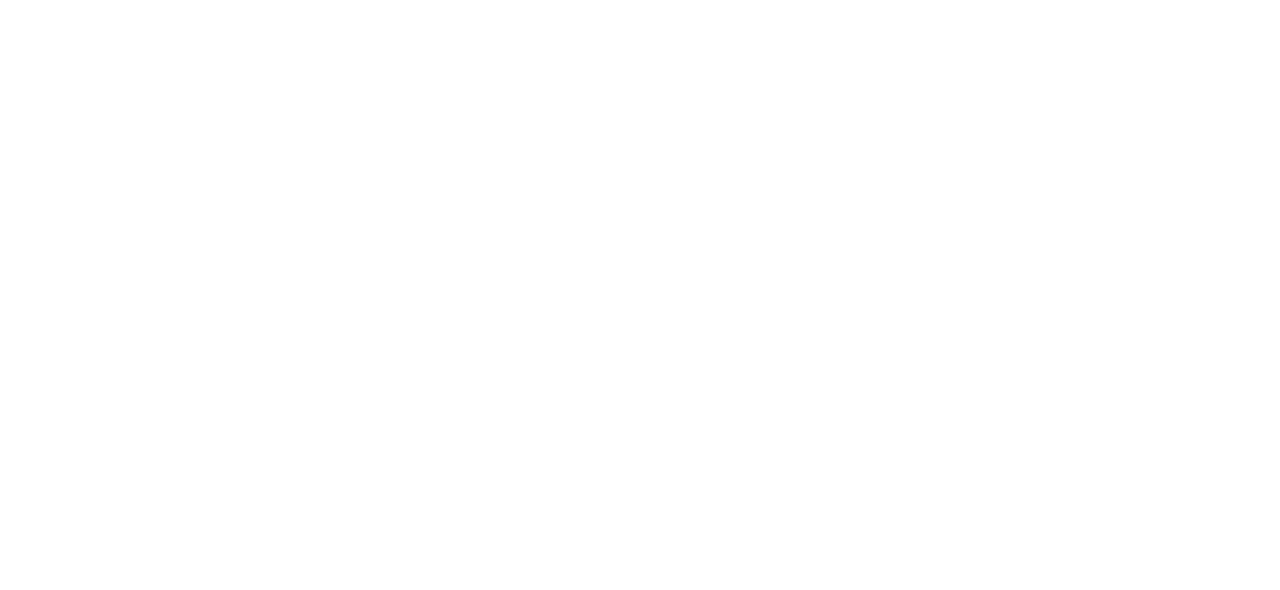
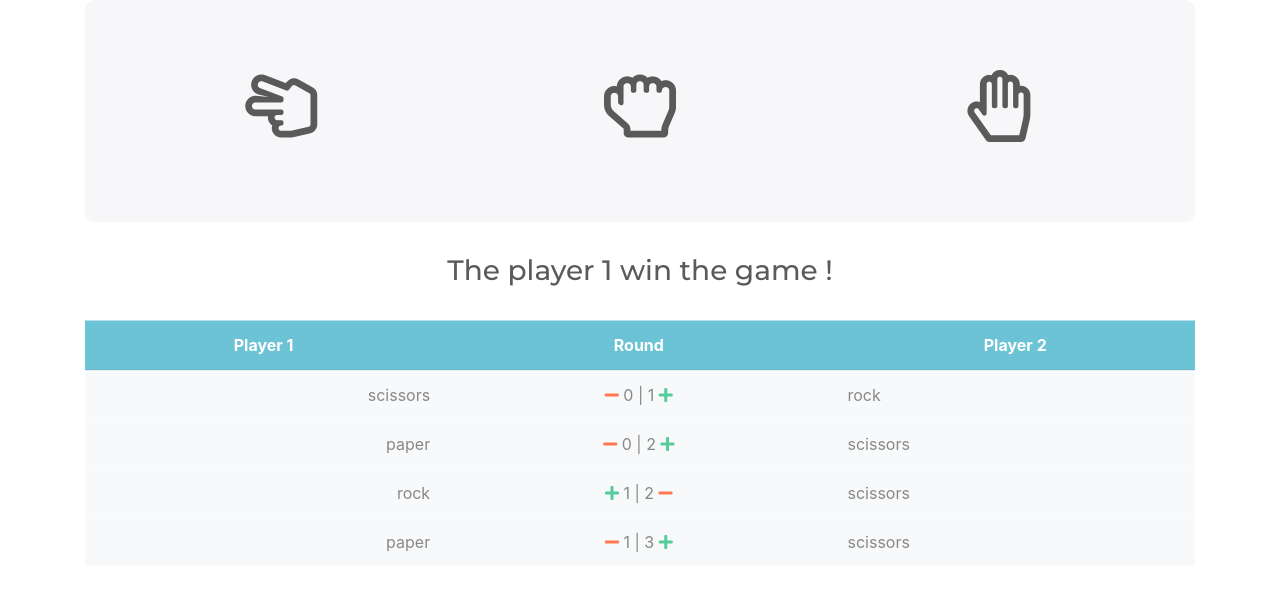
Before and after one commit to MatheoDev/pierre-feuille-ciseaux, a plain HTML site: page index.html in a window 1280 px wide. Drawn offline with nearby package versions, Linux system fonts and the light colour scheme.

Commit message:
render to the score of the round

```diff
--- a/index.html
+++ b/index.html
@@ -3,12 +3,55 @@
     <head>
         <meta charset="UTF-8">
         <meta name="viewport" content="width=device-width, initial-scale=1.0">
+        <link rel="stylesheet" href="https://stackpath.bootstrapcdn.com/bootswatch/4.5.2/minty/bootstrap.min.css" integrity="sha384-H4X+4tKc7b8s4GoMrylmy2ssQYpDHoqzPa9aKXbDwPoPUA3Ra8PA5dGzijN+ePnH" crossorigin="anonymous">
+        <link rel="stylesheet" href="https://pro.fontawesome.com/releases/v5.10.0/css/all.css" integrity="sha384-AYmEC3Yw5cVb3ZcuHtOA93w35dYTsvhLPVnYs9eStHfGJvOvKxVfELGroGkvsg+p" crossorigin="anonymous"/>
         <title>Pierre/Feuille/Ciseaux</title>
     </head>
 
     <body>
+        <div class="container">
+            <div class="jumbotron text-center">
+                <div class="row">
+                    <div class="col">
+                        <h1 class="display-3"><i class="far fa-hand-scissors"></i></h1>
+                    </div>
+                    <div class="col">
+                        <h1 class="display-3"><i class="far fa-hand-rock"></i></h1>
+                    </div>
+                    <div class="col">
+                        <h1 class="display-3"><i class="far fa-hand-paper"></i></h1>
+                    </div>
+                </div>
+            </div>
 
+            <div class="row text-center mb-4">
+                <div class="col">
+                    <h3 id="winner"></h3>
+                </div>
+            </div>
+
+            <div class="round">
+                <table class="table table-hover">
+                    <thead>
+                        <tr class="table-info text-center">
+                            <th scope="col">Player 1</th>
+                            <th scope="col">Round</th>
+                            <th scope="col">Player 2</th>
+                        </tr>
+                    </thead>
+                    <tbody id="rounds">
+
+                    </tbody>
+                </table>
+            </div>
+        </div>
 
         <script src="js/Class/Player.js"></script>
+        <!-- jQuery library -->
+        <script src="https://ajax.googleapis.com/ajax/libs/jquery/3.5.1/jquery.min.js"></script>
+        <!-- Popper JS -->
+        <script src="https://cdnjs.cloudflare.com/ajax/libs/popper.js/1.16.0/umd/popper.min.js"></script>
+        <!-- Latest compiled JavaScript -->
+        <script src="https://maxcdn.bootstrapcdn.com/bootstrap/4.5.2/js/bootstrap.min.js"></script>
     </body>
 </html>
--- a/js/Class/Player.js
+++ b/js/Class/Player.js
@@ -16,8 +16,8 @@ class Player {
         return 'scissors';
     }
 
-    stone() {
-        return 'stone';
+    rock() {
+        return 'rock';
     }
 
     play() {
@@ -27,7 +27,7 @@ class Player {
         } else if (number == 1) {
             return this.scissors();
         } else if (number == 2) {
-            return this.stone();
+            return this.rock();
         }
     }
 
@@ -38,35 +38,59 @@ let player2 = new Player('IA');
 let score1 = 0;
 let score2 = 0;
 
+const table = document.getElementById('rounds');
+const createLine = (score1, hand1, score2, hand2, win) => {
+    let tr = document.createElement('tr');
+    tr.classList.add('table-light');
+    let td0 = document.createElement('td');
+    td0.classList.add('text-right');
+    td0.textContent = hand1;
+    let td1 = document.createElement('td');
+    if (win == 0) {
+        td1.innerHTML = '<i class="fas fa-equals"></i> ' + score1 + ' | ' + score2 + ' <i class="text-secondary fas fa-equals"></i>';
+    } else if (win == 1) {
+        td1.innerHTML = '<i class="text-success fas fa-plus"></i> ' + score1 + ' | ' + score2 + ' <i class="text-danger fas fa-minus"></i>';
+    } else if (win == 2) {
+        td1.innerHTML ='<i class="text-danger fas fa-minus"></i> ' + score1 + ' | ' + score2 + ' <i class="text-success fas fa-plus"></i>';
+    }
+    td1.classList.add('text-center');
+    let td2 = document.createElement('td');
+    td2.textContent = hand2;
+    tr.appendChild(td0);
+    tr.appendChild(td1);
+    tr.appendChild(td2);
+    table.appendChild(tr);
+}
+
 do {
     let hand1 = player1.play();
     let hand2 = player2.play();
 
     if (hand1 == hand2) {
-        console.log('null');
-    } else if (hand1 == 'paper' && hand2 == 'stone') {
+        createLine(score1, hand1, score2, hand2, 0);
+    } else if (hand1 == 'paper' && hand2 == 'rock') {
         score1++;
-        console.log('Player1 win this round');
+        createLine(score1, hand1, score2, hand2, 1);
     } else if (hand1 == 'paper' && hand2 == 'scissors') {
         score2++;
-        console.log('Player2 win this round');
-    } else if (hand1 == 'scissors' && hand2 == 'stone') {
+        createLine(score1, hand1, score2, hand2, 2);
+    } else if (hand1 == 'scissors' && hand2 == 'rock') {
         score2++;
-        console.log('Player2 win this round');
+        createLine(score1, hand1, score2, hand2, 2);
     } else if (hand1 == 'scissors' && hand2 == 'paper') {
         score1++;
-        console.log('Player1 win this round');
-    } else if (hand1 == 'stone' && hand2 == 'paper') {
+        createLine(score1, hand1, score2, hand2, 1);
+    } else if (hand1 == 'rock' && hand2 == 'paper') {
         score2++;
-        console.log('Player2 win this round');
-    } else if (hand1 == 'stone' && hand2 == 'scissors') {
+        createLine(score1, hand1, score2, hand2, 2);
+    } else if (hand1 == 'rock' && hand2 == 'scissors') {
         score1++;
-        console.log('Player1 win this round');
+        createLine(score1, hand1, score2, hand2, 1);
     }
 
     if (score1 == 3) {
-        console.log('Palyer 1 win this game !');
+        document.getElementById('winner').textContent = 'The player 1 win the game !';
     } else if (score2 == 3) {
-        console.log('Player 2 win this game !');
+        document.getElementById('winner').textContent = 'The player 1 win the game !';
     }
 } while (score1 != 3 && score2 != 3);
```
